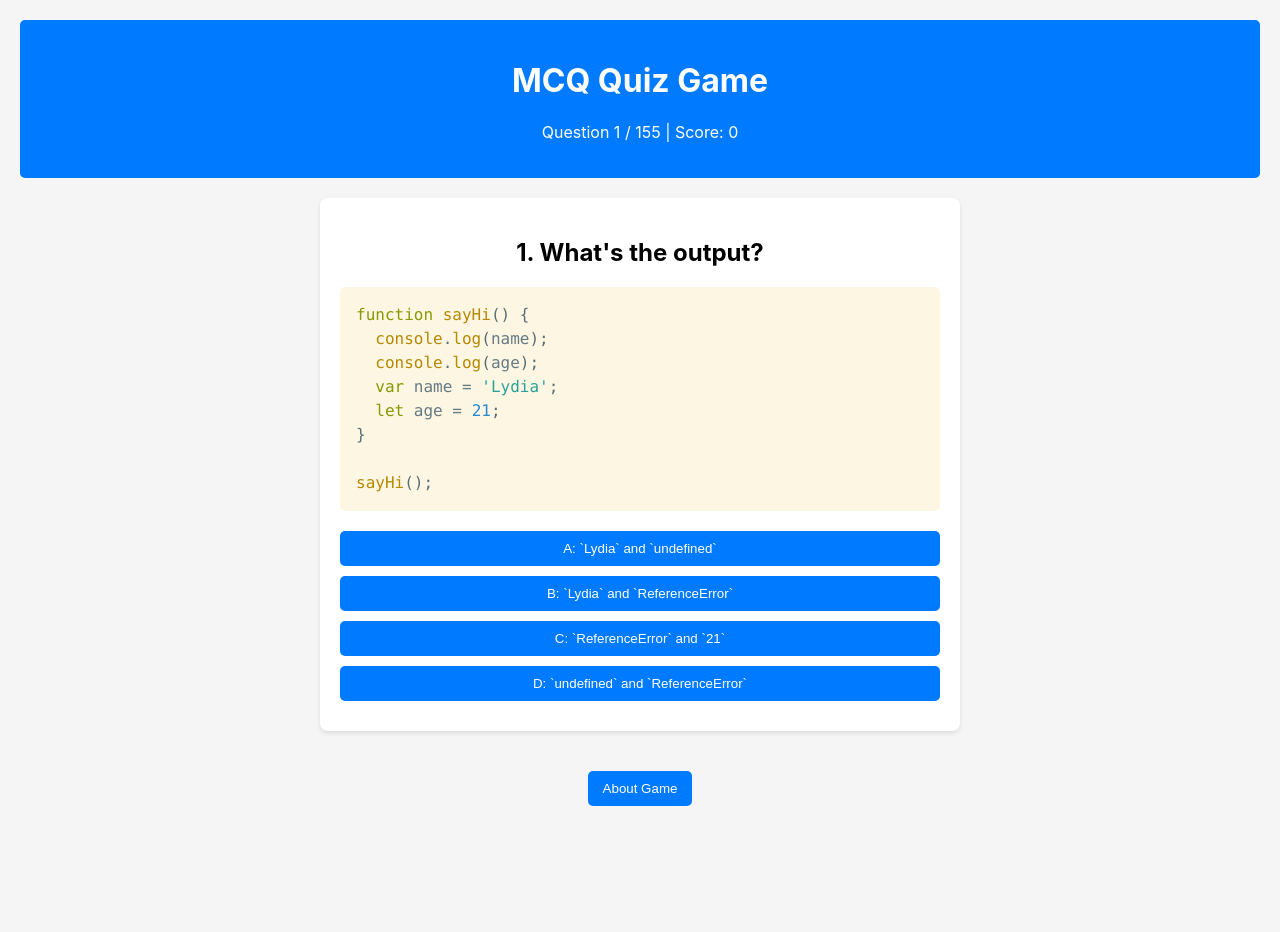
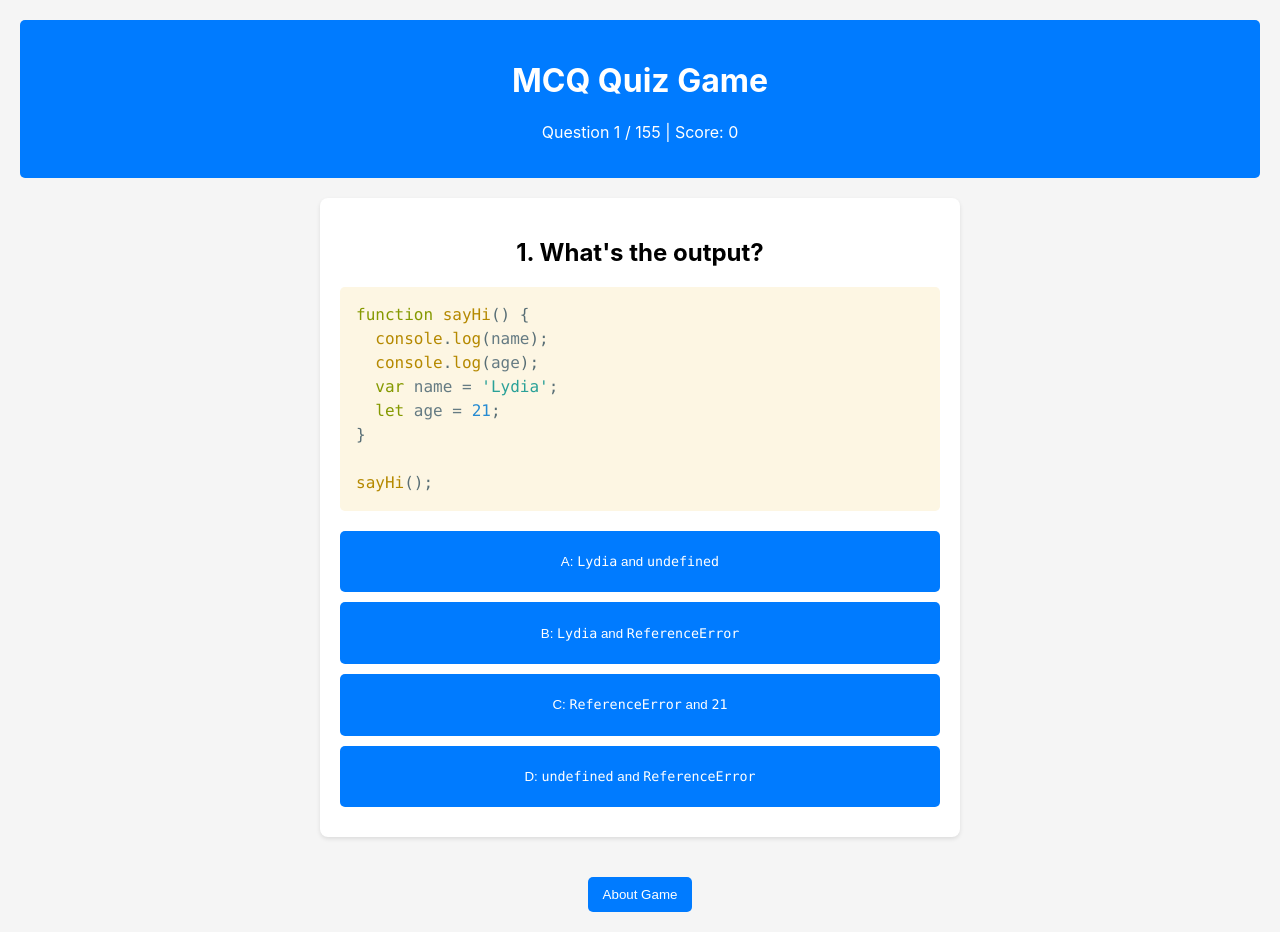
Before and after one commit to ishwarrimal/javascript-quiz, a React (Create React App) app: page / in a window 1280 px wide. Before the commit the page ends 826 px from the top, so only its background shows below. Built offline with nearby package versions, Linux system fonts and the light colour scheme.

Commit message:
fix: markdown for options

```diff
--- a/src/components/Questions/Question.jsx
+++ b/src/components/Questions/Question.jsx
@@ -1,5 +1,6 @@
 import React, { useState} from "react";
 import { useDispatch, useSelector } from "react-redux";
+import ReactMarkdown from "react-markdown";
 import { Prism as SyntaxHighlighter } from "react-syntax-highlighter";
 import { solarizedlight } from "react-syntax-highlighter/dist/esm/styles/prism";
 import { answerQuestion } from "../../store/quizSlice";
@@ -67,7 +68,7 @@ const Question = () => {
             className="choice-button"
             onClick={() => handleAnswer(answer)}
           >
-            {choice}
+            <ReactMarkdown>{choice}</ReactMarkdown>
           </button>
 
       })}
```
